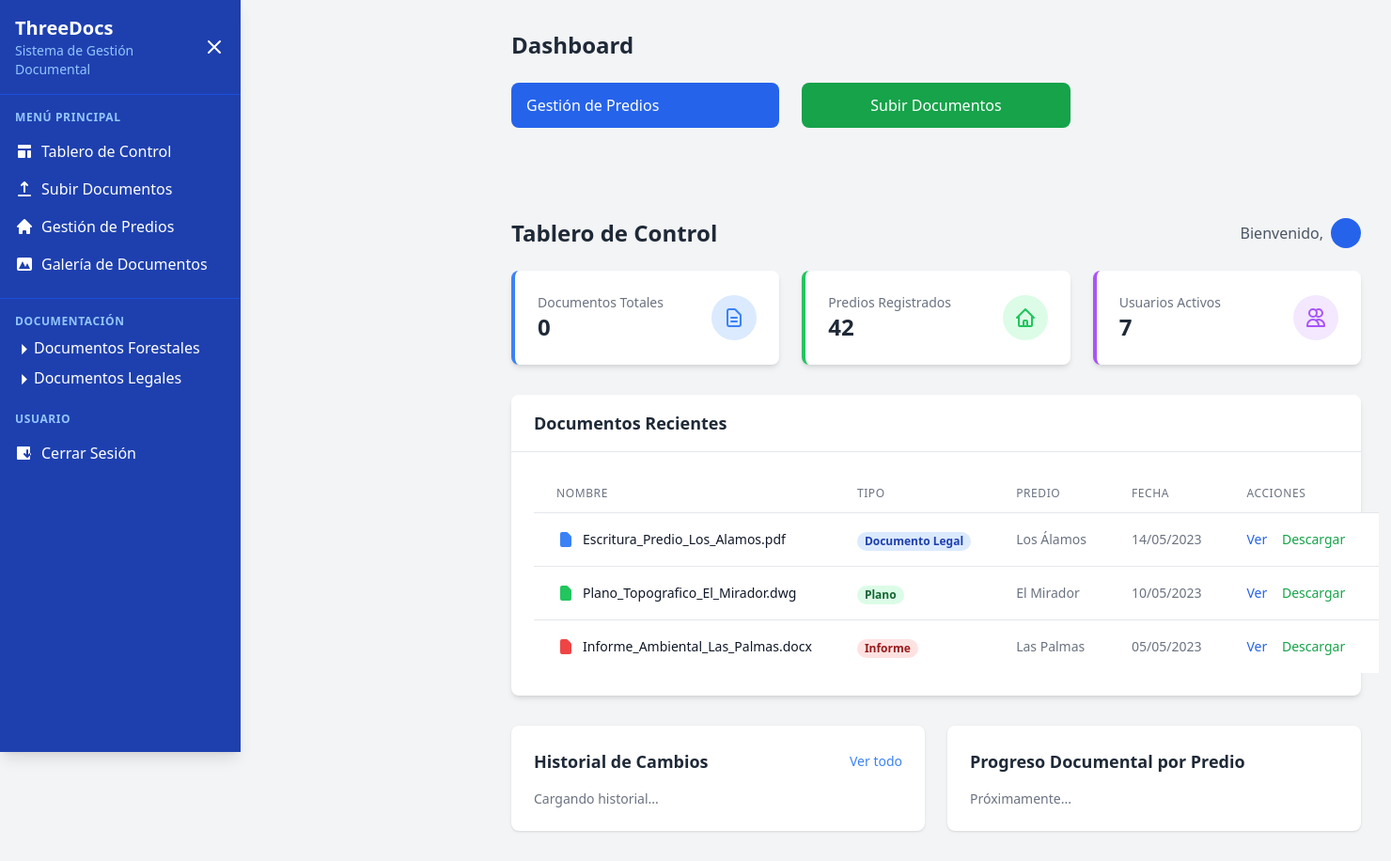
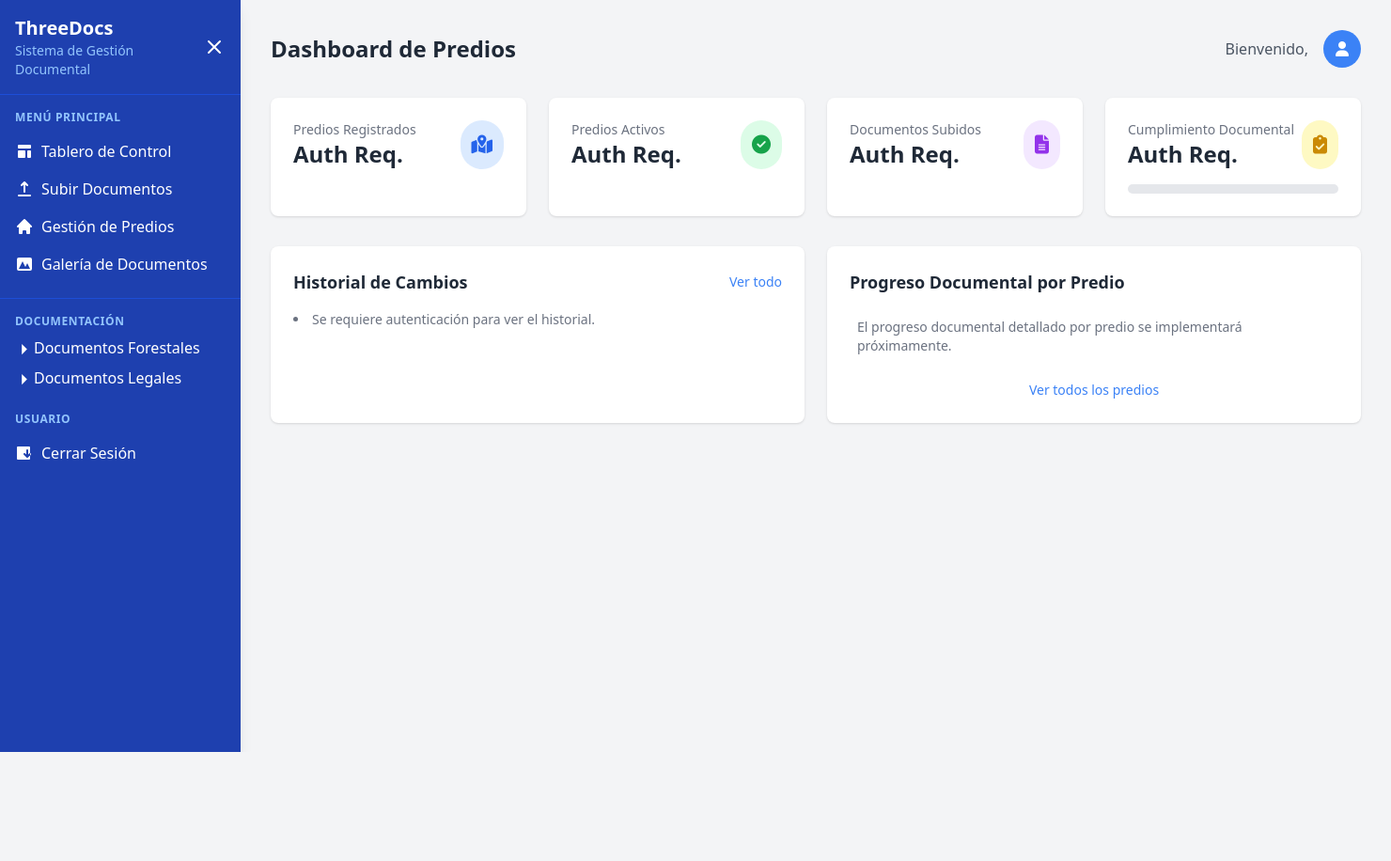
Before and after one commit to lucianok-2/Threedocs, a Node server app: template src/views/dashboard.handlebars in a window 1480 px wide. Shown: the whole page at 94% size. After the commit the page ends 800 px from the top, so only its background shows below. Run offline with Node 20, Linux system fonts and the light colour scheme; the template is opened without the code that fills it, so the values that code supplies are empty; some libraries are stand-ins or nearby versions.

Commit message:
COMMIT DASHBOARD

```diff
--- a/src/app.js
+++ b/src/app.js
@@ -2,7 +2,6 @@
 const { engine } = require('express-handlebars');
 const morgan = require('morgan');
 const path = require('path');
-const jwt = require('jsonwebtoken');
 const { admin, db , storage} = require('./firebase');
 const cookieParser = require('cookie-parser');
 const multer = require('multer');
--- a/src/public/js/dashboard.js
+++ b/src/public/js/dashboard.js
@@ -1,46 +1,37 @@
-async function fetchCounts() {
-  const token = localStorage.getItem('token');
-  if (!token) return;
-  try {
-    const response = await fetch('/api/stats', {
-      headers: { 'Authorization': `Bearer ${token}` }
-    });
-    if (!response.ok) throw new Error('Error al obtener estadísticas');
-    const data = await response.json();
-    const docEl = document.getElementById('document-count');
-    const propEl = document.getElementById('property-count');
-    if (docEl) docEl.textContent = data.documents;
-    if (propEl) propEl.textContent = data.properties;
-  } catch (error) {
-    console.error('Error al cargar contadores:', error);
-  }
-}
-document.addEventListener('DOMContentLoaded', () => {
-  if (document.getElementById('historial-lista')) {
-    fetchAndDisplayHistory();
-  }
-  fetchCounts();
-});
-
-
+// src/public/js/dashboard.js
 
 async function fetchAndDisplayHistory() {
   const token = localStorage.getItem('token');
-  if (!token) return;
+  if (!token) {
+    console.log('No token found for fetching history.');
+    const list = document.getElementById('historial-lista');
+    if (list) list.innerHTML = '<li class="text-sm text-gray-500">Se requiere autenticación para ver el historial.</li>';
+    return;
+  }
 
   try {
-    const response = await fetch('/api/historial?limit=10', {
+    const response = await fetch('/api/history?limit=5', { // Fetch latest 5 history items
       headers: { 'Authorization': `Bearer ${token}` }
     });
-    if (!response.ok) throw new Error('Error al obtener historial');
+
+    if (!response.ok) {
+      let errorMessage = `Error HTTP ${response.status} al obtener historial.`;
+      try {
+        const errorData = await response.json();
+        errorMessage = errorData.message || errorData.error || errorMessage;
+      } catch (e) {
+        // Ignore if response is not JSON
+      }
+      throw new Error(errorMessage);
+    }
+
     const history = await response.json();
     const list = document.getElementById('historial-lista');
     if (!list) return;
-    const loading = document.getElementById('historial-loading');
-    if (loading) loading.remove();
-    list.innerHTML = '';
+
+    list.innerHTML = ''; // Clear previous entries or loading message
     if (history.length === 0) {
-      list.innerHTML = '<li class="text-sm text-gray-500">Sin actividad reciente</li>';
+      list.innerHTML = '<li class="text-sm text-gray-500 p-2">Sin actividad reciente.</li>';
       return;
     }
 
@@ -49,26 +40,43 @@
       UPDATE_PROPERTY: { icon: 'fa-user-edit', bg: 'bg-blue-100 text-blue-600' },
       DELETE_PROPERTY: { icon: 'fa-trash', bg: 'bg-red-100 text-red-600' },
       UPLOAD_DOCUMENT: { icon: 'fa-file-upload', bg: 'bg-green-100 text-green-600' },
-      DELETE_DOCUMENT: { icon: 'fa-file-alt', bg: 'bg-red-100 text-red-600' },
+      DELETE_DOCUMENT: { icon: 'fa-file-alt', bg: 'bg-red-100 text-red-600' }, // Assumed action type
       DEFAULT: { icon: 'fa-history', bg: 'bg-gray-100 text-gray-600' }
     };
 
     history.forEach(entry => {
       const info = ICON_MAP[entry.actionType] || ICON_MAP.DEFAULT;
       const li = document.createElement('li');
-      li.className = 'flex items-start';
+      li.className = 'flex items-start p-2 hover:bg-gray-50 rounded-md';
 
       const iconWrap = document.createElement('div');
       iconWrap.className = `flex-shrink-0 h-10 w-10 rounded-full flex items-center justify-center ${info.bg}`;
-      iconWrap.innerHTML = `<i class="fas ${info.icon}"></i>`;
+      iconWrap.innerHTML = `<i class="fas ${info.icon} text-lg"></i>`;
 
       const content = document.createElement('div');
-      content.className = 'ml-4';
+      content.className = 'ml-3';
+
+      let detailText = entry.actionType ? entry.actionType.replace(/_/g, ' ').toLowerCase() : 'Acción desconocida';
+      detailText = detailText.charAt(0).toUpperCase() + detailText.slice(1);
+
+      if(entry.details) {
+        if (entry.details.propertyName) detailText += `: ${entry.details.propertyName}`;
+        else if (entry.details.documentName) detailText += `: ${entry.details.documentName}`;
+        else if (entry.details.updatedFields) detailText += ` - Campos: ${entry.details.updatedFields.join(', ')}`;
+        else if (entry.details.idPredio) detailText += ` (ID Predio: ${entry.details.idPredio})`;
+
+      }
+
       const ts = entry.timestamp && entry.timestamp._seconds
         ? new Date(entry.timestamp._seconds * 1000)
-        : null;
-      const dateStr = ts ? ts.toLocaleString() : '';
-      content.innerHTML = `<p class="text-sm font-medium text-gray-900">${entry.actionType}</p><p class="text-sm text-gray-500">${dateStr}</p>`;
+        : (entry.timestamp ? new Date(entry.timestamp) : null);
+
+      const dateStr = ts
+        ? ts.toLocaleDateString('es-ES', { year: 'numeric', month: 'short', day: 'numeric' }) + ' ' + ts.toLocaleTimeString('es-ES', { hour: '2-digit', minute: '2-digit'})
+        : 'Fecha desconocida';
+
+      content.innerHTML = `<p class="text-sm font-medium text-gray-800">${detailText}</p>
+                           <p class="text-xs text-gray-500">${dateStr}</p>`;
 
       li.appendChild(iconWrap);
       li.appendChild(content);
@@ -78,7 +86,102 @@
     console.error('Error fetching history:', error);
     const list = document.getElementById('historial-lista');
     if (list) {
-      list.innerHTML = '<li class="mb-2 text-sm text-red-600">Error al cargar historial</li>';
+      list.innerHTML = `<li class="text-sm text-red-500 p-2">Error al cargar historial: ${error.message}</li>`;
     }
   }
 }
+
+async function fetchDashboardStats() {
+  const token = localStorage.getItem('token');
+  if (!token) {
+    console.error('Token no encontrado para fetchDashboardStats');
+    // Update UI to indicate missing token for all stats
+    ['predios-registrados-count', 'predios-activos-count', 'documentos-subidos-count', 'cumplimiento-documental-percentage'].forEach(id => {
+        const el = document.getElementById(id);
+        if (el) el.textContent = 'Auth Req.';
+    });
+    const barEl = document.getElementById('cumplimiento-documental-bar');
+    if (barEl) barEl.style.width = '0%';
+    return;
+  }
+
+  try {
+    const response = await fetch('/api/properties/stats', {
+      headers: { 'Authorization': `Bearer ${token}` }
+    });
+
+    if (!response.ok) {
+      let errorMessage = `Error HTTP ${response.status} al cargar estadísticas.`;
+       try {
+        const errorData = await response.json();
+        errorMessage = errorData.message || errorData.error || errorMessage;
+      } catch (e) {
+        // Ignore if response is not JSON
+      }
+      throw new Error(errorMessage);
+    }
+
+    const data = await response.json();
+
+    const prediosRegEl = document.getElementById('predios-registrados-count');
+    const prediosActEl = document.getElementById('predios-activos-count');
+    const docsSubidosEl = document.getElementById('documentos-subidos-count');
+    const cumplDocPercEl = document.getElementById('cumplimiento-documental-percentage');
+    const cumplDocBarEl = document.getElementById('cumplimiento-documental-bar');
+
+    // Stat text elements (e.g., % change from last month) - currently not supplied by API
+    const prediosRegStatEl = document.getElementById('predios-registrados-stat');
+    const prediosActStatEl = document.getElementById('predios-activos-stat');
+    const docsSubidosStatEl = document.getElementById('documentos-subidos-stat');
+
+    if (prediosRegEl) prediosRegEl.textContent = data.prediosRegistrados !== undefined ? data.prediosRegistrados.toString() : 'N/A';
+    if (prediosActEl) prediosActEl.textContent = data.prediosActivos !== undefined ? data.prediosActivos.toString() : 'N/A';
+    if (docsSubidosEl) docsSubidosEl.textContent = data.documentosSubidos !== undefined ? data.documentosSubidos.toString() : 'N/A';
+    if (cumplDocPercEl) cumplDocPercEl.textContent = (data.cumplimientoDocumental !== undefined ? data.cumplimientoDocumental : 0) + '%';
+    if (cumplDocBarEl) cumplDocBarEl.style.width = (data.cumplimientoDocumental !== undefined ? data.cumplimientoDocumental : 0) + '%';
+
+    if (prediosRegStatEl) prediosRegStatEl.textContent = ''; // Example: "+5% mes anterior" - Data not available
+    if (prediosActStatEl) prediosActStatEl.textContent = '';
+    if (docsSubidosStatEl) docsSubidosStatEl.textContent = '';
+
+  } catch (error) {
+    console.error('Error al cargar estadísticas del dashboard:', error);
+    // Display error on one of the cards as an example
+    const prediosRegEl = document.getElementById('predios-registrados-count');
+    if(prediosRegEl) prediosRegEl.textContent = "Error";
+    // Optionally set other fields to error too
+    const cumplDocPercEl = document.getElementById('cumplimiento-documental-percentage');
+    if (cumplDocPercEl) cumplDocPercEl.textContent = "Error";
+    const cumplDocBarEl = document.getElementById('cumplimiento-documental-bar');
+    if (cumplDocBarEl) cumplDocBarEl.style.width = '0%';
+  }
+}
+
+function fetchDocumentProgress() {
+  console.log('Placeholder: fetchDocumentProgress needs to be implemented for per-property document progress.');
+  const progressList = document.getElementById('progreso-documental-lista');
+  if (progressList) {
+    progressList.innerHTML = '<p class="text-sm text-gray-500 p-2">El progreso documental detallado por predio se implementará próximamente.</p>';
+  }
+}
+
+document.addEventListener('DOMContentLoaded', () => {
+  fetchDashboardStats();
+
+  if (document.getElementById('historial-lista')) {
+    fetchAndDisplayHistory();
+  }
+
+  if (document.getElementById('progreso-documental-lista')) {
+    fetchDocumentProgress();
+  }
+
+  // Note: The 'go-to-upload' button from the old dashboard.handlebars was not in the new HTML.
+  // If a similar button with this ID is added to the new dashboard, this code will handle it.
+  const goToUploadButton = document.getElementById('go-to-upload');
+  if (goToUploadButton) {
+    goToUploadButton.addEventListener('click', () => {
+      window.location.href = '/upload'; // Or your designated upload page route
+    });
+  }
+});
--- a/src/routes/documents.js
+++ b/src/routes/documents.js
@@ -6,7 +6,7 @@
 const fs = require('fs');
 const crypto = require('crypto');
 const { db, admin, storage } = require('../firebase');
-const { addHistoryEntry } = require('../js/history');
+const { getUserHistory } = require('../public/js/history');
 
 
 // Middleware para verificar el Firebase ID Token
--- a/src/views/dashboard.handlebars
+++ b/src/views/dashboard.handlebars
@@ -1,173 +1,109 @@
 {{!< layouts/main }}
-<div class="ml-64">
+<!-- Main Content for Dashboard -->
 <div class="p-8">
-    <h2 class="text-2xl font-bold text-gray-800 mb-6">Dashboard</h2>
-
-    <!-- Añadir botones de acceso rápido -->
-    <div class="grid grid-cols-1 md:grid-cols-2 lg:grid-cols-3 gap-6 mb-8">
-      <a href="/properties" class="bg-blue-600 hover:bg-blue-700 text-white font-medium py-3 px-4 rounded-lg">
-        Gestión de Predios
-      </a>
-      <button id="go-to-upload" class="bg-green-600 hover:bg-green-700 text-white font-medium py-2 px-4 rounded-lg">
-        Subir Documentos
-      </button>
-    </div>
-
-    <!-- Resto del contenido del dashboard -->
-  </div>
-</div>
-
-<!-- Contenido principal -->
-<div class="ml-64 p-8">
-  <div id="dashboard">
-    <div class="flex justify-between items-center mb-6">
-      <h2 class="text-2xl font-bold text-gray-800">Tablero de Control</h2>
-      <div class="flex items-center">
-        <span class="mr-2 text-gray-600">Bienvenido, {{usuario.email}}</span>
-        <div class="bg-blue-600 text-white rounded-full h-8 w-8 flex items-center justify-center">
-          {{usuario.email.[0]}}
+    <!-- Header -->
+    <div class="flex justify-between items-center mb-8">
+        <h1 class="text-2xl font-bold text-gray-800">Dashboard de Predios</h1>
+        <div class="flex items-center space-x-4">
+            <span class="text-gray-600">Bienvenido, {{user.email}}</span>
+            <div class="w-10 h-10 rounded-full bg-blue-500 flex items-center justify-center text-white">
+                <i class="fas fa-user"></i>
             </div>
         </div>
     </div>
 
-    <!-- Tarjetas de estadísticas -->
-    <div class="grid grid-cols-1 md:grid-cols-3 gap-6 mb-8">
-      <div class="bg-white rounded-lg shadow-md p-6 border-l-4 border-blue-500">
-        <div class="flex justify-between items-center">
+    <!-- Stats Cards -->
+    <div class="grid grid-cols-1 md:grid-cols-2 lg:grid-cols-4 gap-6 mb-8">
+        <!-- Total Properties Card -->
+        <div class="bg-white rounded-lg shadow p-6">
+            <div class="flex items-center justify-between">
                 <div>
-            <p class="text-gray-500 text-sm">Documentos Totales</p>
-            <h3 id="document-count" class="text-2xl font-bold text-gray-800">0</h3>
+                    <p class="text-gray-500 text-sm">Predios Registrados</p>
+                    <h3 id="predios-registrados-count" class="text-2xl font-bold text-gray-800">0</h3>
                 </div>
-          <div class="bg-blue-100 p-3 rounded-full">
-            <svg xmlns="http://www.w3.org/2000/svg" class="h-6 w-6 text-blue-500" fill="none" viewBox="0 0 24 24" stroke="currentColor">
-              <path stroke-linecap="round" stroke-linejoin="round" stroke-width="2" d="M9 12h6m-6 4h6m2 5H7a2 2 0 01-2-2V5a2 2 0 012-2h5.586a1 1 0 01.707.293l5.414 5.414a1 1 0 01.293.707V19a2 2 0 01-2 2z" />
-            </svg>
+                <div class="p-3 rounded-full bg-blue-100 text-blue-600">
+                    <i class="fas fa-map-marked-alt text-xl"></i>
                 </div>
+            </div>
+            <div class="mt-4">
+                <span id="predios-registrados-stat" class="text-green-500 text-sm font-medium"></span>
             </div>
         </div>
 
-      <div class="bg-white rounded-lg shadow-md p-6 border-l-4 border-green-500">
-        <div class="flex justify-between items-center">
+        <!-- Active Properties Card -->
+        <div class="bg-white rounded-lg shadow p-6">
+            <div class="flex items-center justify-between">
                 <div>
-            <p class="text-gray-500 text-sm">Predios Registrados</p>
-            <h3 class="text-2xl font-bold text-gray-800">42</h3>
+                    <p class="text-gray-500 text-sm">Predios Activos</p>
+                    <h3 id="predios-activos-count" class="text-2xl font-bold text-gray-800">0</h3>
                 </div>
-          <div class="bg-green-100 p-3 rounded-full">
-            <svg xmlns="http://www.w3.org/2000/svg" class="h-6 w-6 text-green-500" fill="none" viewBox="0 0 24 24" stroke="currentColor">
-              <path stroke-linecap="round" stroke-linejoin="round" stroke-width="2" d="M3 12l2-2m0 0l7-7 7 7M5 10v10a1 1 0 001 1h3m10-11l2 2m-2-2v10a1 1 0 01-1 1h-3m-6 0a1 1 0 001-1v-4a1 1 0 011-1h2a1 1 0 011 1v4a1 1 0 001 1m-6 0h6" />
-            </svg>
+                <div class="p-3 rounded-full bg-green-100 text-green-600">
+                    <i class="fas fa-check-circle text-xl"></i>
                 </div>
+            </div>
+            <div class="mt-4">
+                <span id="predios-activos-stat" class="text-green-500 text-sm font-medium"></span>
             </div>
         </div>
 
-      <div class="bg-white rounded-lg shadow-md p-6 border-l-4 border-purple-500">
-        <div class="flex justify-between items-center">
+        <!-- Documents Card -->
+        <div class="bg-white rounded-lg shadow p-6">
+            <div class="flex items-center justify-between">
                 <div>
-            <p class="text-gray-500 text-sm">Usuarios Activos</p>
-            <h3 class="text-2xl font-bold text-gray-800">7</h3>
+                    <p class="text-gray-500 text-sm">Documentos Subidos</p>
+                    <h3 id="documentos-subidos-count" class="text-2xl font-bold text-gray-800">0</h3>
                 </div>
-          <div class="bg-purple-100 p-3 rounded-full">
-            <svg xmlns="http://www.w3.org/2000/svg" class="h-6 w-6 text-purple-500" fill="none" viewBox="0 0 24 24" stroke="currentColor">
-              <path stroke-linecap="round" stroke-linejoin="round" stroke-width="2" d="M12 4.354a4 4 0 110 5.292M15 21H3v-1a6 6 0 0112 0v1zm0 0h6v-1a6 6 0 00-9-5.197M13 7a4 4 0 11-8 0 4 4 0 018 0z" />
-            </svg>
+                <div class="p-3 rounded-full bg-purple-100 text-purple-600">
+                    <i class="fas fa-file-alt text-xl"></i>
+                </div>
+            </div>
+            <div class="mt-4">
+                <span id="documentos-subidos-stat" class="text-green-500 text-sm font-medium"></span>
+            </div>
+        </div>
+
+        <!-- Completion Card -->
+        <div class="bg-white rounded-lg shadow p-6">
+            <div class="flex items-center justify-between">
+                <div>
+                    <p class="text-gray-500 text-sm">Cumplimiento Documental</p>
+                    <h3 id="cumplimiento-documental-percentage" class="text-2xl font-bold text-gray-800">0%</h3>
+                </div>
+                <div class="p-3 rounded-full bg-yellow-100 text-yellow-600">
+                    <i class="fas fa-clipboard-check text-xl"></i>
+                </div>
+            </div>
+            <div class="mt-4">
+                <div class="w-full bg-gray-200 rounded-full h-2.5">
+                    <div id="cumplimiento-documental-bar" class="bg-yellow-500 h-2.5 rounded-full" style="width: 0%"></div>
                 </div>
             </div>
         </div>
     </div>
 
-    <!-- Documentos recientes -->
-    <div class="bg-white rounded-lg shadow-md mb-8">
-      <div class="border-b px-6 py-4">
-        <h3 class="text-lg font-semibold text-gray-800">Documentos Recientes</h3>
-      </div>
-      <div class="p-6">
-        <table class="min-w-full divide-y divide-gray-200">
-          <thead>
-            <tr>
-              <th class="px-6 py-3 text-left text-xs font-medium text-gray-500 uppercase tracking-wider">Nombre</th>
-              <th class="px-6 py-3 text-left text-xs font-medium text-gray-500 uppercase tracking-wider">Tipo</th>
-              <th class="px-6 py-3 text-left text-xs font-medium text-gray-500 uppercase tracking-wider">Predio</th>
-              <th class="px-6 py-3 text-left text-xs font-medium text-gray-500 uppercase tracking-wider">Fecha</th>
-              <th class="px-6 py-3 text-left text-xs font-medium text-gray-500 uppercase tracking-wider">Acciones</th>
-            </tr>
-          </thead>
-          <tbody class="bg-white divide-y divide-gray-200">
-            <tr>
-              <td class="px-6 py-4 whitespace-nowrap">
-                <div class="flex items-center">
-                  <svg xmlns="http://www.w3.org/2000/svg" class="h-5 w-5 text-blue-500 mr-2" viewBox="0 0 20 20" fill="currentColor">
-                    <path fill-rule="evenodd" d="M4 4a2 2 0 012-2h4.586A2 2 0 0112 2.586L15.414 6A2 2 0 0116 7.414V16a2 2 0 01-2 2H6a2 2 0 01-2-2V4z" clip-rule="evenodd" />
-                  </svg>
-                  <div class="text-sm font-medium text-gray-900">Escritura_Predio_Los_Alamos.pdf</div>
-                </div>
-              </td>
-              <td class="px-6 py-4 whitespace-nowrap">
-                <span class="px-2 inline-flex text-xs leading-5 font-semibold rounded-full bg-blue-100 text-blue-800">Documento Legal</span>
-              </td>
-              <td class="px-6 py-4 whitespace-nowrap text-sm text-gray-500">Los Álamos</td>
-              <td class="px-6 py-4 whitespace-nowrap text-sm text-gray-500">14/05/2023</td>
-              <td class="px-6 py-4 whitespace-nowrap text-sm font-medium">
-                <a href="#" class="text-blue-600 hover:text-blue-900 mr-3">Ver</a>
-                <a href="#" class="text-green-600 hover:text-green-900 mr-3">Descargar</a>
-              </td>
-            </tr>
-            <tr>
-              <td class="px-6 py-4 whitespace-nowrap">
-                <div class="flex items-center">
-                  <svg xmlns="http://www.w3.org/2000/svg" class="h-5 w-5 text-green-500 mr-2" viewBox="0 0 20 20" fill="currentColor">
-                    <path fill-rule="evenodd" d="M4 4a2 2 0 012-2h4.586A2 2 0 0112 2.586L15.414 6A2 2 0 0116 7.414V16a2 2 0 01-2 2H6a2 2 0 01-2-2V4z" clip-rule="evenodd" />
-                  </svg>
-                  <div class="text-sm font-medium text-gray-900">Plano_Topografico_El_Mirador.dwg</div>
-                </div>
-              </td>
-              <td class="px-6 py-4 whitespace-nowrap">
-                <span class="px-2 inline-flex text-xs leading-5 font-semibold rounded-full bg-green-100 text-green-800">Plano</span>
-              </td>
-              <td class="px-6 py-4 whitespace-nowrap text-sm text-gray-500">El Mirador</td>
-              <td class="px-6 py-4 whitespace-nowrap text-sm text-gray-500">10/05/2023</td>
-              <td class="px-6 py-4 whitespace-nowrap text-sm font-medium">
-                <a href="#" class="text-blue-600 hover:text-blue-900 mr-3">Ver</a>
-                <a href="#" class="text-green-600 hover:text-green-900 mr-3">Descargar</a>
-              </td>
-            </tr>
-            <tr>
-              <td class="px-6 py-4 whitespace-nowrap">
-                <div class="flex items-center">
-                  <svg xmlns="http://www.w3.org/2000/svg" class="h-5 w-5 text-red-500 mr-2" viewBox="0 0 20 20" fill="currentColor">
-                    <path fill-rule="evenodd" d="M4 4a2 2 0 012-2h4.586A2 2 0 0112 2.586L15.414 6A2 2 0 0116 7.414V16a2 2 0 01-2 2H6a2 2 0 01-2-2V4z" clip-rule="evenodd" />
-                  </svg>
-                  <div class="text-sm font-medium text-gray-900">Informe_Ambiental_Las_Palmas.docx</div>
-                </div>
-              </td>
-              <td class="px-6 py-4 whitespace-nowrap">
-                <span class="px-2 inline-flex text-xs leading-5 font-semibold rounded-full bg-red-100 text-red-800">Informe</span>
-              </td>
-              <td class="px-6 py-4 whitespace-nowrap text-sm text-gray-500">Las Palmas</td>
-              <td class="px-6 py-4 whitespace-nowrap text-sm text-gray-500">05/05/2023</td>
-              <td class="px-6 py-4 whitespace-nowrap text-sm font-medium">
-                <a href="#" class="text-blue-600 hover:text-blue-900 mr-3">Ver</a>
-                <a href="#" class="text-green-600 hover:text-green-900 mr-3">Descargar</a>
-              </td>
-            </tr>
-          </tbody>
-        </table>
-      </div>
-    </div>
-    <!-- Historial y progreso -->
+    <!-- Recent Activity and Document Progress -->
     <div class="grid grid-cols-1 lg:grid-cols-2 gap-6">
+        <!-- Recent Activity -->
         <div class="bg-white rounded-lg shadow p-6">
             <div class="flex justify-between items-center mb-4">
                 <h2 class="text-lg font-semibold text-gray-800">Historial de Cambios</h2>
-          <a href="#" class="text-sm text-blue-500 hover:underline">Ver todo</a>
+                <a href="/history" class="text-sm text-blue-500 hover:underline">Ver todo</a>
             </div>
-        <ul id="historial-lista" class="space-y-4">
-          <li id="historial-loading" class="text-sm text-gray-500">Cargando historial...</li>
-        </ul>
+            <div id="historial-lista" class="space-y-4">
+                <!-- Activity items will be loaded here by JavaScript -->
+            </div>
         </div>
 
+        <!-- Document Progress -->
         <div class="bg-white rounded-lg shadow p-6">
             <h2 class="text-lg font-semibold text-gray-800 mb-4">Progreso Documental por Predio</h2>
-        <p class="text-sm text-gray-500" id="progress-placeholder">Próximamente...</p>
+            <div id="progreso-documental-lista" class="space-y-4">
+                <!-- Progress items will be loaded here by JavaScript -->
+            </div>
+            <div class="mt-4 text-center">
+                <a href="/properties" class="text-sm text-blue-500 hover:underline">Ver todos los predios</a>
+            </div>
+        </div>
     </div>
 </div>
 
```
Also changed, not shown: src/routes/properties.js (+122 -42 lines). Lines whose indentation alone changed are shown as unchanged.
